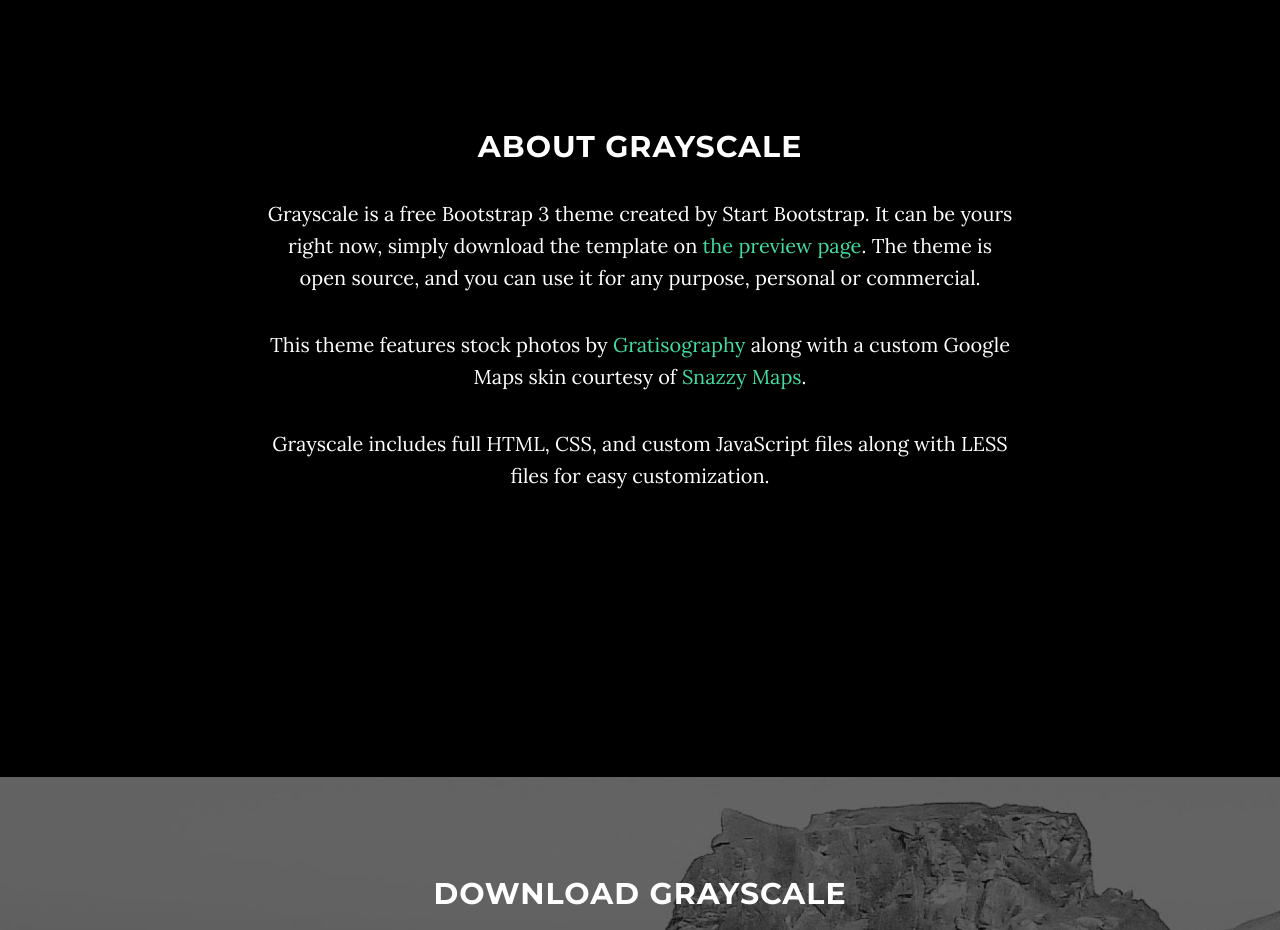
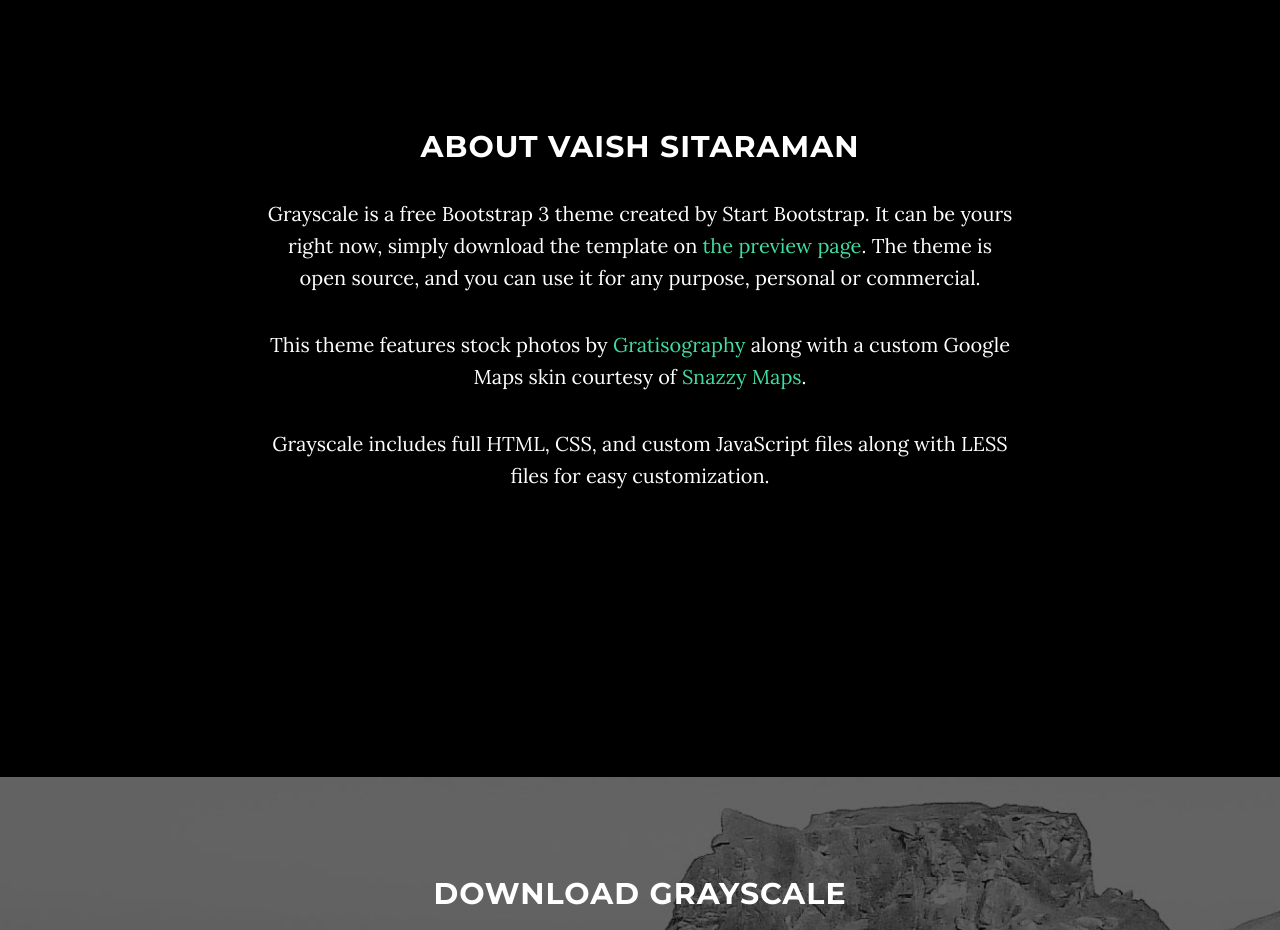
Before and after one commit to Vaishalini/VaishSitaraman, a website: page index.html in a window 1280 px wide. Shown: the part 920-1850 px from the top of the page. Drawn offline with nearby package versions, Linux system fonts and the light colour scheme; some packages are replaced by stand-ins of ours.

Commit message:
change about

```diff
--- a/index.html
+++ b/index.html
@@ -90,7 +90,7 @@
     <section id="about" class="container content-section text-center">
         <div class="row">
             <div class="col-lg-8 col-lg-offset-2">
-                <h2>About Grayscale</h2>
+                <h2>About Vaish Sitaraman</h2>
                 <p>Grayscale is a free Bootstrap 3 theme created by Start Bootstrap. It can be yours right now, simply download the template on <a href="http://startbootstrap.com/template-overviews/grayscale/">the preview page</a>. The theme is open source, and you can use it for any purpose, personal or commercial.</p>
                 <p>This theme features stock photos by <a href="http://gratisography.com/">Gratisography</a> along with a custom Google Maps skin courtesy of <a href="http://snazzymaps.com/">Snazzy Maps</a>.</p>
                 <p>Grayscale includes full HTML, CSS, and custom JavaScript files along with LESS files for easy customization.</p>
```
